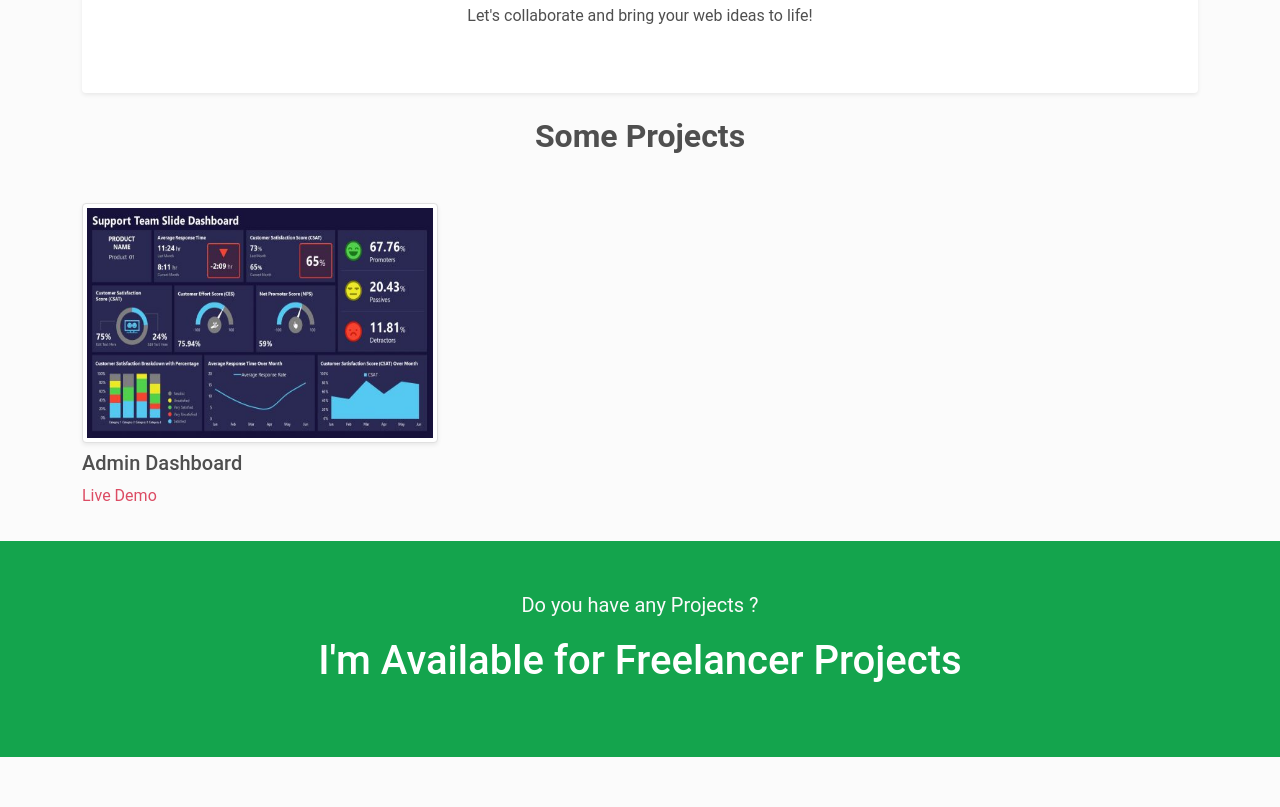
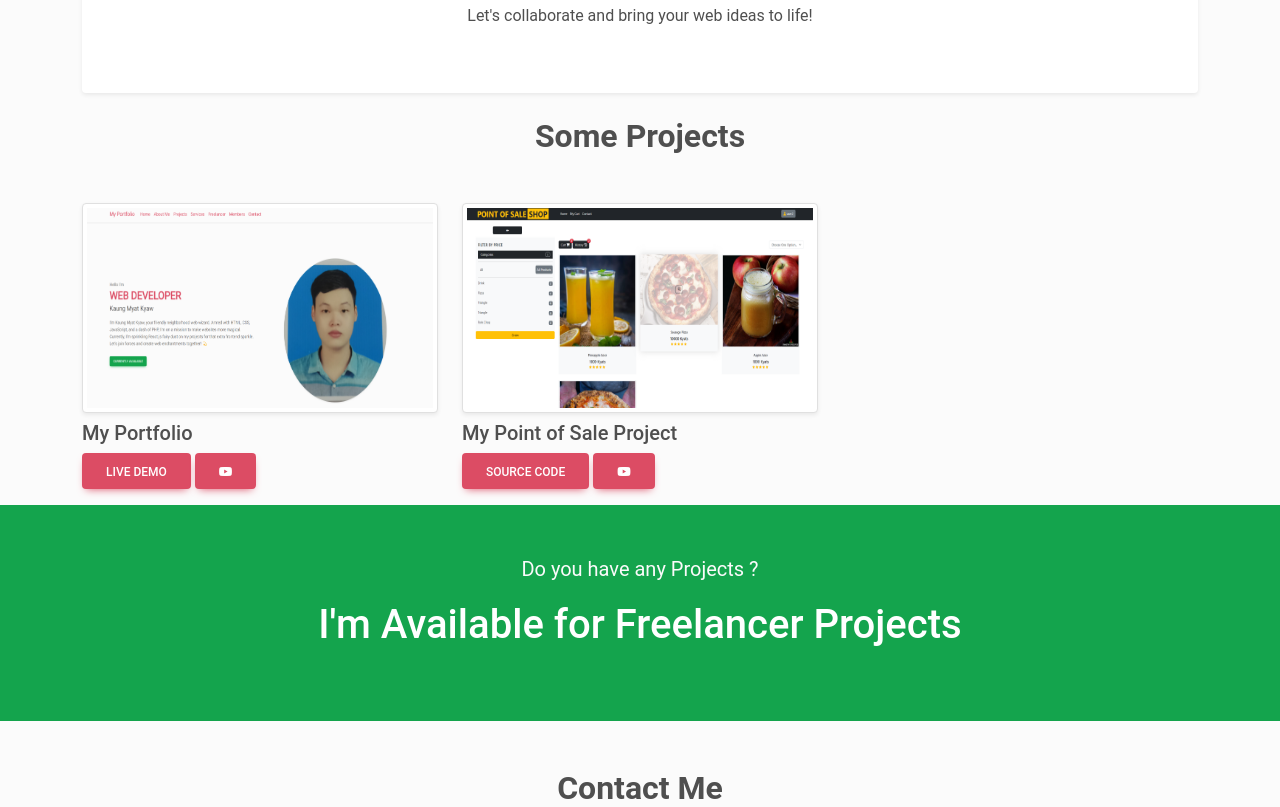
Before and after one commit to inhibitor255/inhibitor255.github.io, a plain HTML site: page index.html in a window 1280 px wide. Shown: the part 1993-2800 px from the top of the page. Drawn offline with nearby package versions, Linux system fonts and the light colour scheme.

Commit message:
third commit

```diff
--- a/index.html
+++ b/index.html
@@ -53,16 +53,13 @@
               <a class="nav-link text-danger" href="#aboutMe">About Me</a>
             </li>
             <li class="nav-item">
+              <a class="nav-link text-danger" href="#services">Services</a>
+            </li>
+            <li class="nav-item">
               <a class="nav-link text-danger" href="#projects">Projects</a>
             </li>
             <li class="nav-item">
-              <a class="nav-link text-danger" href="#services">Services</a>
-            </li>
-            <li class="nav-item">
               <a class="nav-link text-danger" href="#freelancer">Freelancer</a>
-            </li>
-            <li class="nav-item">
-              <a class="nav-link text-danger" href="#members">Members</a>
             </li>
             <li class="nav-item">
               <a class="nav-link text-danger" href="#contact">Contact</a>
@@ -336,16 +333,45 @@
           <div class="col-md-6 col-lg-4 mb-3">
             <div class="items">
               <img
-                src="image/Project-1.jpg"
-                style="height: 240px"
+                src="image/my portfolio profile.png"
+                style="height: 210px"
                 class="w-100 img-thumbnail shadow-sm"
               />
-              <h3 class="fs-5 my-2">Admin Dashboard</h3>
-              <p class="">
-                <a href="" class="text-decoration-none text-danger"
+              <h3 class="fs-5 my-2">My Portfolio</h3>
+              <div class="mt-2">
+                <a
+                  href="https://inhibitor255.github.io/"
+                  class="text-decoration-none text-danger btn btn-danger text-white"
                   >Live Demo</a
                 >
-              </p>
+                <a
+                  href="https://inhibitor255.github.io/"
+                  class="text-decoration-none text-danger btn btn-danger text-white"
+                  ><i class="fa-brands fa-youtube"></i
+                ></a>
+              </div>
+            </div>
+          </div>
+          <div class="col-md-6 col-lg-4 mb-3">
+            <div class="items">
+              <img
+                src="image/Screenshot 2023-09-19 212135.png"
+                style="height: 210px"
+                class="w-100 img-thumbnail shadow-sm"
+              />
+              <h3 class="fs-5 my-2">My Point of Sale Project</h3>
+              <div class="mt-2">
+                <a
+                  href="https://github.com/inhibitor255/MyProject"
+                  class="text-decoration-none text-danger btn btn-danger text-white"
+                  >Source Code</a
+                >
+                <a
+                  href="https://inhibitor255.github.io/"
+                  class="text-decoration-none text-danger btn btn-danger text-white"
+                  ><i class="fa-brands fa-youtube"></i
+                ></a>
+              </div>
             </div>
           </div>
         </div>
@@ -486,8 +512,6 @@
                 <div class="row">
                   <div class="col-lg-12 mb-3">
                     <textarea
-                      cols="30"
-                      rows="10"
                       placeholder="Your Message"
                       class="form-control form-control-lg fs-6 border-0"
                     ></textarea>
```
Also changed, not shown: README.md, image/Screenshot 2023-09-19 212135.png (added), image/my portfolio profile.png (added).
